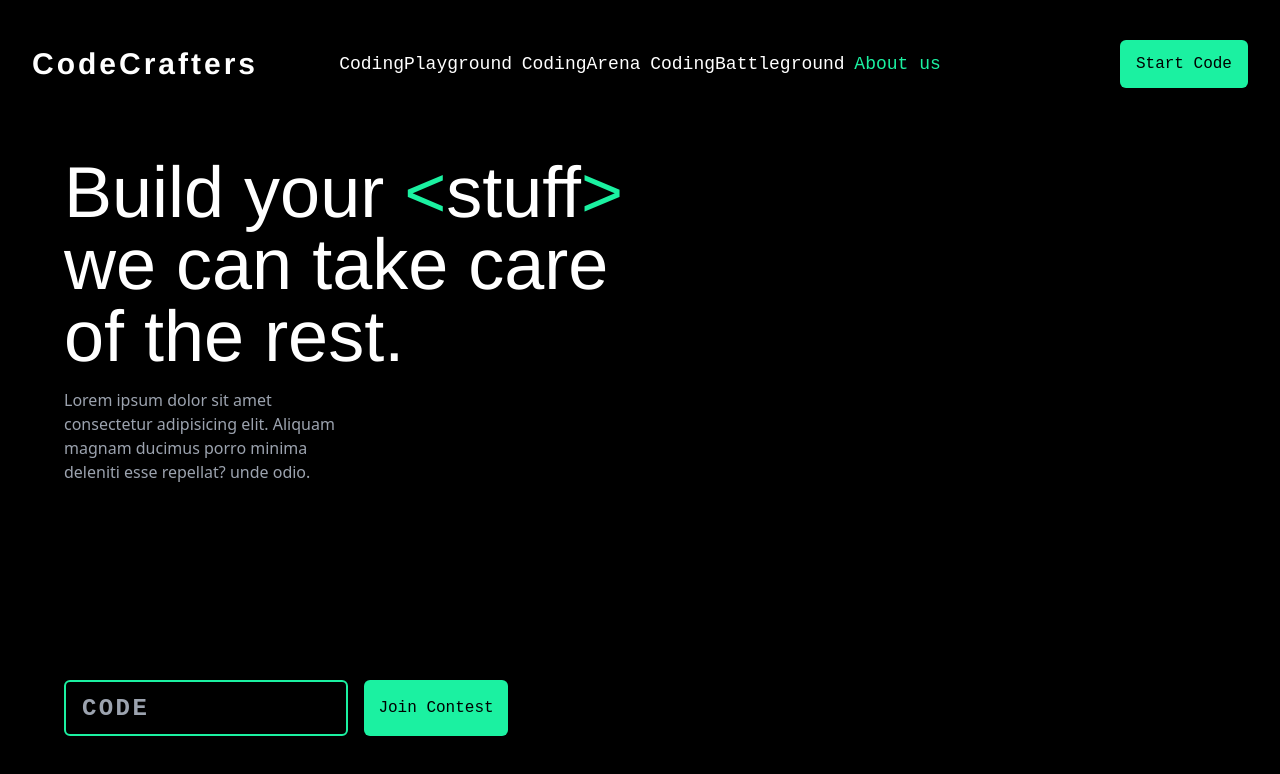
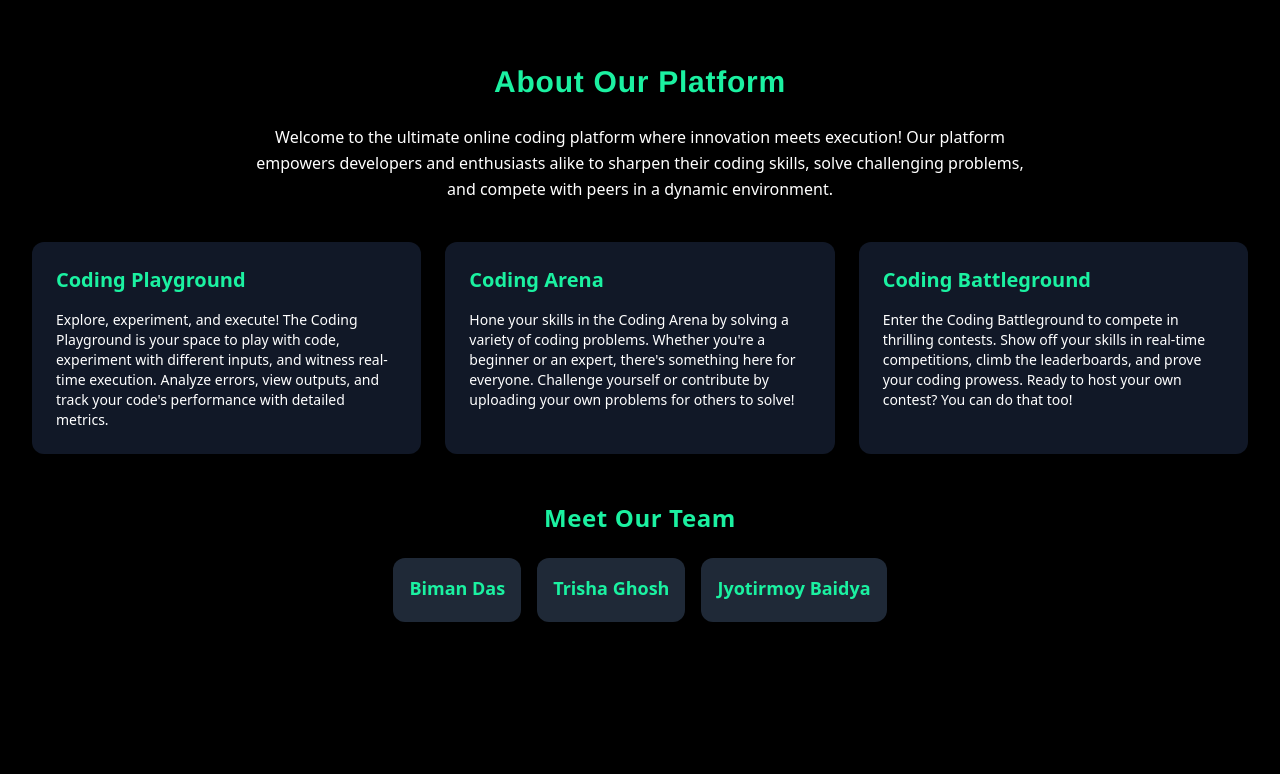
Before and after one commit to Jyotirmoy-Baidya/Code-Brewer-Frontend, a React (Vite) app: page /aboutus in a window 1280 px wide. Shown: the top 774 px of the page. Built offline with nearby package versions, Linux system fonts and the light colour scheme.

Commit message:
about update

```diff
--- a/src/App.jsx
+++ b/src/App.jsx
@@ -15,6 +15,7 @@ import Podium from "./components/podium/Podium"
 import CreateContest from "./pages/CreateContest"
 import axiosInstance from "./utils/AxiosInstance"
 import Redirect from "./components/basic/Redirect"
+import About from "./pages/About"
 
 const App = () => {
   //   try {
@@ -36,6 +37,7 @@ const App = () => {
           <Route path="/codearea" element={<CodeArea />} />
           <Route path="/contests" element={<Contests />} />
           <Route path="/createcontest" element={<CreateContest />} />
+          <Route path="/aboutus" element={<About/>} />
           <Route path="*" element={<Landing />} />
         </Routes>
       </BrowserRouter>
--- /dev/null
+++ b/src/pages/About.jsx
@@ -0,0 +1,57 @@
+import React from 'react';
+
+const About = () => {
+  return (
+    <section className="bg-black py-16 px-8 text-white">
+      <div className="container mx-auto">
+        <h2 className="text-3xl font-extrabold mb-6 text-center text-[#1BF1A1] tracking-wide font-helvetica">About Our Platform</h2>
+        <p className="text-base leading-relaxed mb-10 text-center max-w-3xl mx-auto">
+          Welcome to the ultimate online coding platform where innovation meets execution! Our platform empowers developers and enthusiasts alike to sharpen their coding skills, solve challenging problems, and compete with peers in a dynamic environment.
+        </p>
+
+        <div className="grid md:grid-cols-3 gap-6">
+          {/* Coding Playground */}
+          <div className="bg-gray-900 text-white p-6 rounded-xl shadow-xl transform hover:scale-105 transition-transform duration-300">
+            <h3 className="text-xl font-bold mb-4 text-[#1BF1A1]">Coding Playground</h3>
+            <p className="text-sm">
+              Explore, experiment, and execute! The Coding Playground is your space to play with code, experiment with different inputs, and witness real-time execution. Analyze errors, view outputs, and track your code's performance with detailed metrics.
+            </p>
+          </div>
+
+          {/* Coding Arena */}
+          <div className="bg-gray-900 text-white p-6 rounded-xl shadow-xl transform hover:scale-105 transition-transform duration-300">
+            <h3 className="text-xl font-bold mb-4 text-[#1BF1A1]">Coding Arena</h3>
+            <p className="text-sm">
+              Hone your skills in the Coding Arena by solving a variety of coding problems. Whether you're a beginner or an expert, there's something here for everyone. Challenge yourself or contribute by uploading your own problems for others to solve!
+            </p>
+          </div>
+
+          {/* Coding Battleground */}
+          <div className="bg-gray-900 text-white p-6 rounded-xl shadow-xl transform hover:scale-105 transition-transform duration-300">
+            <h3 className="text-xl font-bold mb-4 text-[#1BF1A1]">Coding Battleground</h3>
+            <p className="text-sm">
+              Enter the Coding Battleground to compete in thrilling contests. Show off your skills in real-time competitions, climb the leaderboards, and prove your coding prowess. Ready to host your own contest? You can do that too!
+            </p>
+          </div>
+        </div>
+
+        <div className="mt-12">
+          <h3 className="text-2xl font-extrabold mb-6 text-center text-[#1BF1A1] tracking-wide">Meet Our Team</h3>
+          <div className="flex flex-wrap justify-center gap-4">
+            <div className="bg-gray-800 text-center p-4 rounded-xl shadow-xl transform hover:scale-105 transition-transform duration-300">
+              <h4 className="text-lg font-bold text-[#1BF1A1] mb-1">Biman Das</h4>
+            </div>
+            <div className="bg-gray-800 text-center p-4 rounded-xl shadow-xl transform hover:scale-105 transition-transform duration-300">
+              <h4 className="text-lg font-bold text-[#1BF1A1] mb-1">Trisha Ghosh</h4>
+            </div>
+            <div className="bg-gray-800 text-center p-4 rounded-xl shadow-xl transform hover:scale-105 transition-transform duration-300">
+              <h4 className="text-lg font-bold text-[#1BF1A1] mb-1">Jyotirmoy Baidya</h4>
+            </div>
+          </div>
+        </div>
+      </div>
+    </section>
+  );
+};
+
+export default About;
```
